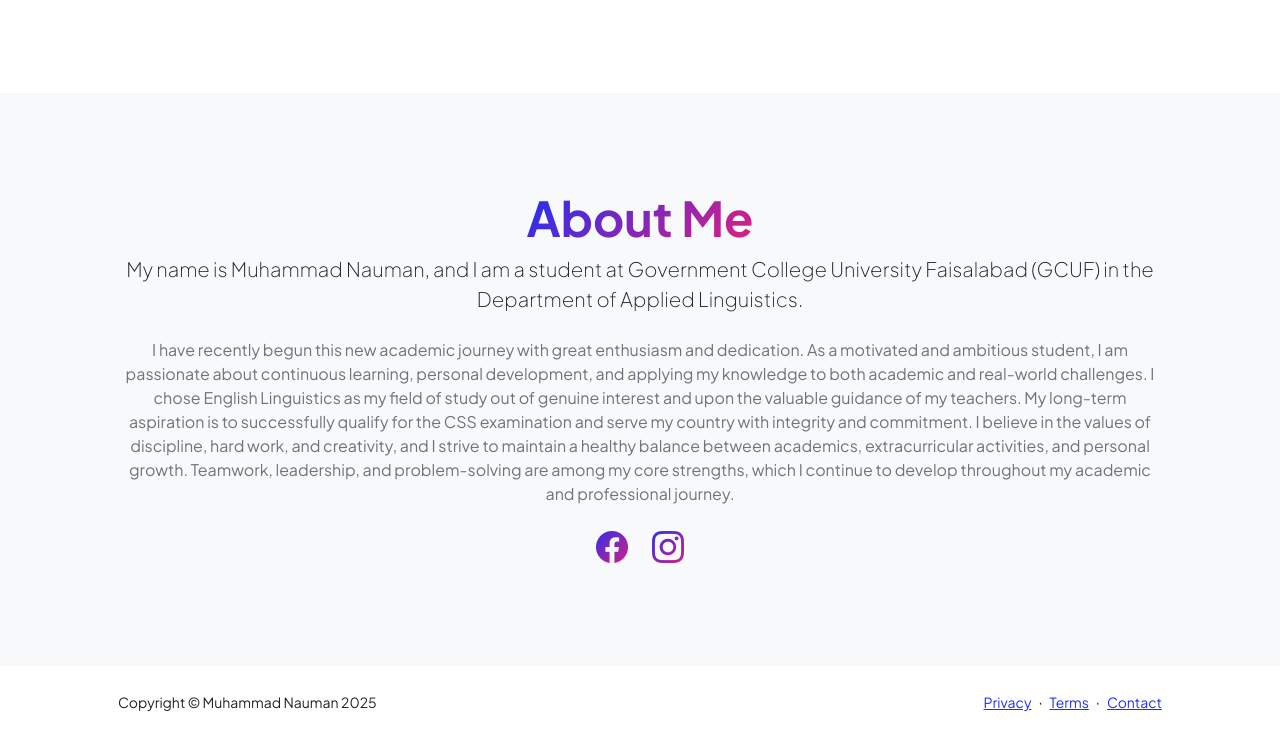
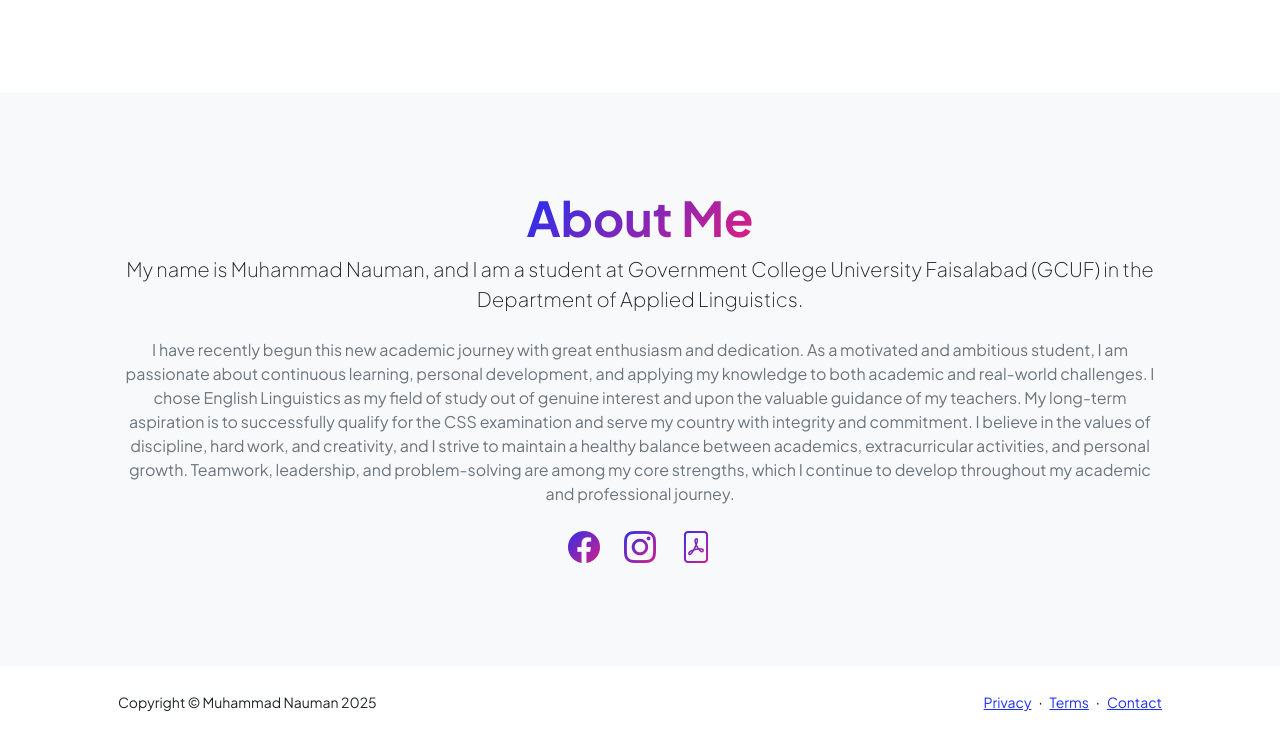
Before and after one commit to mrabdullah0606/nauman, a plain HTML site: page index.html in a window 1280 px wide. Shown: the part 808-1546 px from the top of the page. Drawn offline with nearby package versions, Linux system fonts and the light colour scheme.

Commit message:
Update index.html

```diff
--- a/index.html
+++ b/index.html
@@ -185,6 +185,7 @@ I believe in the values of discipline, hard work, and creativity, and I strive t
                                 <div class="d-flex justify-content-center fs-2 gap-4">
                                     <a class="text-gradient" href="https://www.facebook.com/profile.php?id=100077301414439&mibextid=ZbWKwL"><i class="bi bi-facebook"></i></a>
                                     <a class="text-gradient" href="https://www.instagram.com/nauman__rasheed?igsh=MTZ2eHltOXUwOW9nbw=="><i class="bi bi-instagram"></i></a>
+                                    <a class="text-gradient" href="https://www.facebook.com/profile.php?id=100077301414439&mibextid=ZbWKwL"><i class="bi bi-file-pdf"></i></a>
                                 </div>
                             </div>
                         </div>
```
